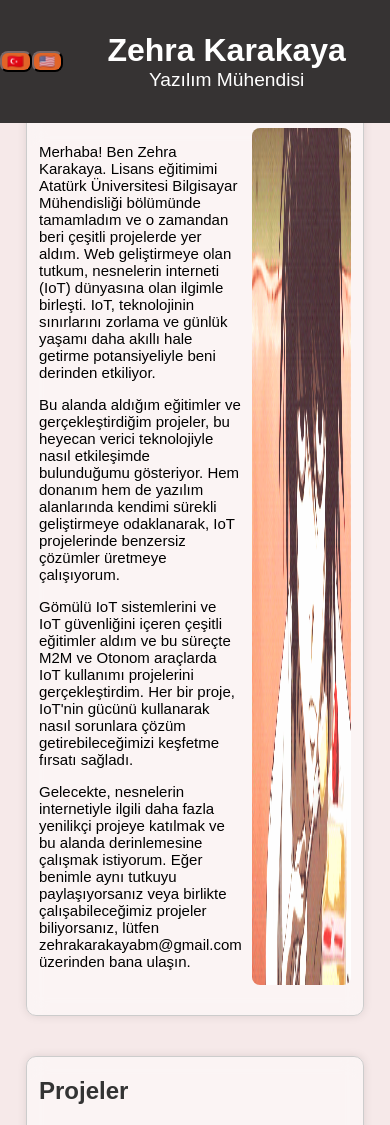
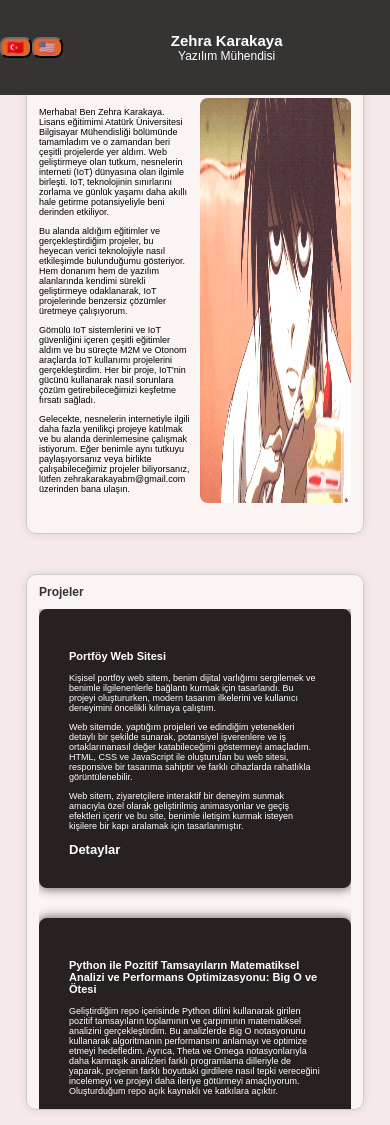
Before and after one commit to 0ZeKa0/portfoy, a plain HTML site: page index.html in a window 390 px wide. Shown: the top 1125 px of the page. Drawn offline with Linux system fonts and the light colour scheme.

Commit message:
güncellendi

```diff
--- a/index.html
+++ b/index.html
@@ -2,7 +2,7 @@
 <html lang="en">
 <head>
     <meta charset="UTF-8">
-    <meta name="viewport" content="width=device-width, initial-scale=1.0">
+    <meta name="viewport" content="width=device-width, initial-scale=1, maximum-scale=1, user-scalable=no">
     <title>Portföy</title>
     <link rel="stylesheet" href="style.css">
     <script src="dil.js" defer></script>
--- a/style.css
+++ b/style.css
@@ -29,15 +29,6 @@ header {
     z-index: 1000;
 }
 
-header h1 {
-    margin: 0;
-    font-size: 2em;
-}
-
-header p {
-    margin: 0;
-    font-size: 1.2em;
-}
 
 footer{
     background-color: #363333;
@@ -159,10 +150,12 @@ footer {
 }
 
 .yetenekler{
+    overflow: auto;
   box-shadow: 0px 0px 10px 2px rgba(0, 0, 0, 0.5); /* X-offset, Y-offset, blur radius, spread radius, color */
   background-color: #272121;
   border-radius: 8px;
   text-align: center;
+  padding-right: 30px;
   color: white;
   font-size: 20px;
   text-shadow: 2px 2px 1px rgba(135, 132, 132, 0.5); /* X-offset, Y-offset, blur radius, color */
@@ -215,3 +208,62 @@ img {
 .message-form button:hover {
     background-color: #e16428;
 }
+
+p {
+    font-size: 16px; /* Başlangıç metin boyutu */
+}
+
+h1 {
+    font-size: 25px; /* Başlangıç metin boyutu */
+}
+h2 {
+    font-size: 23px; /* Başlangıç metin boyutu */
+}
+h3 {
+    font-size: 20px; /* Başlangıç metin boyutu */
+}
+li{
+    font-size: 20px;
+}
+header h1 {
+    margin: 0;
+    font-size: 2em;
+}
+
+header p {
+    margin: 0;
+    font-size: 1.2em;
+}
+a{
+    font-size: 25px; /* Başlangıç metin boyutu */
+}
+
+@media screen and (max-width: 768px) {
+    p {
+        font-size: 9px; /* Küçük ekranlarda metin boyutunu küçült */
+    }
+    h1{
+        font-size: 13px;
+    }
+    h2{
+        font-size: 12px;
+
+    }
+    h3{
+        font-size: 11px;
+
+    }
+    li{
+        font-size: 10px;
+    }
+    header h1{
+        font-size: 15px;
+    }
+    header p{
+        font-size: 12px;
+
+    }
+    a{
+        font-size: 13px;
+    }
+}
```
